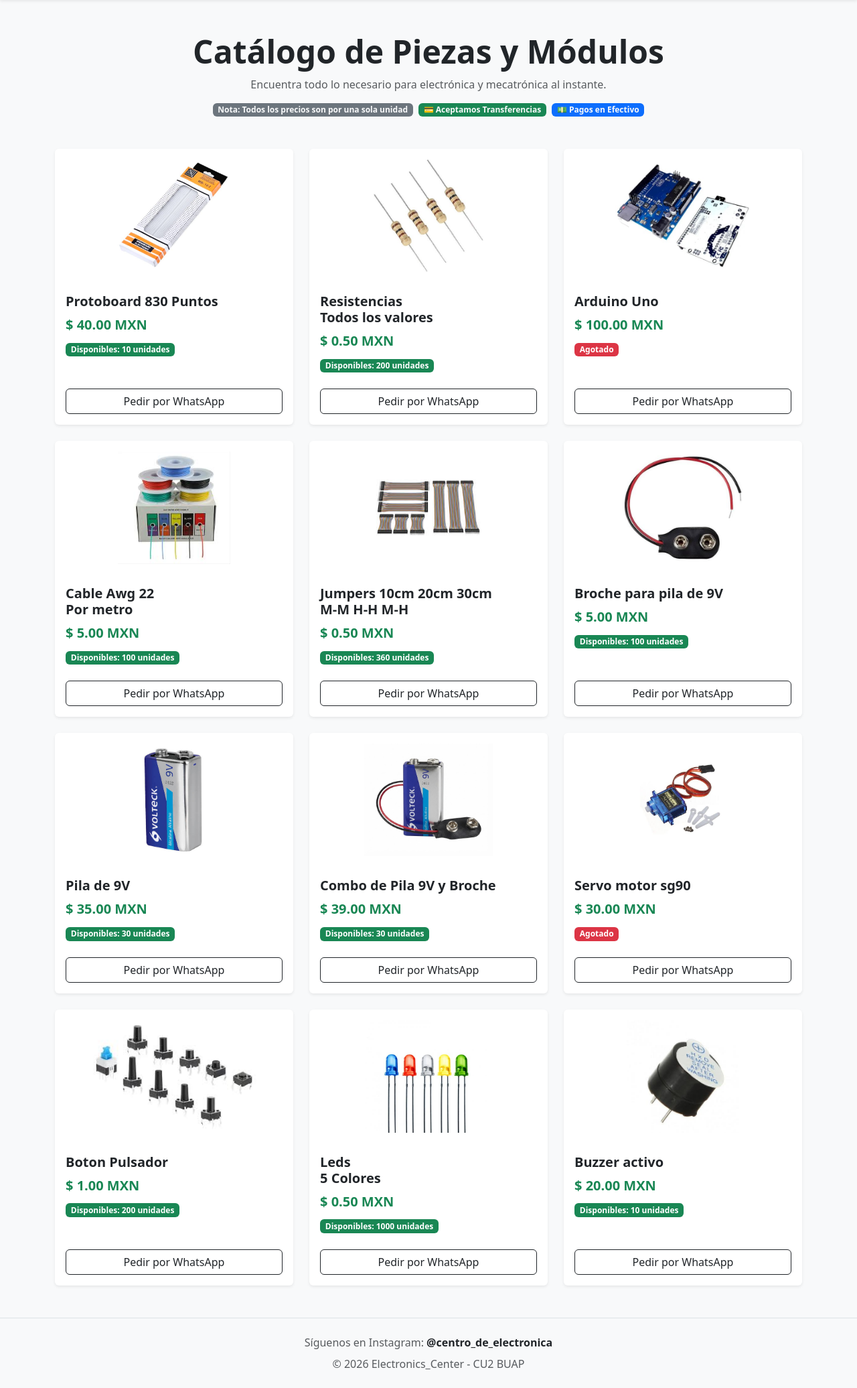
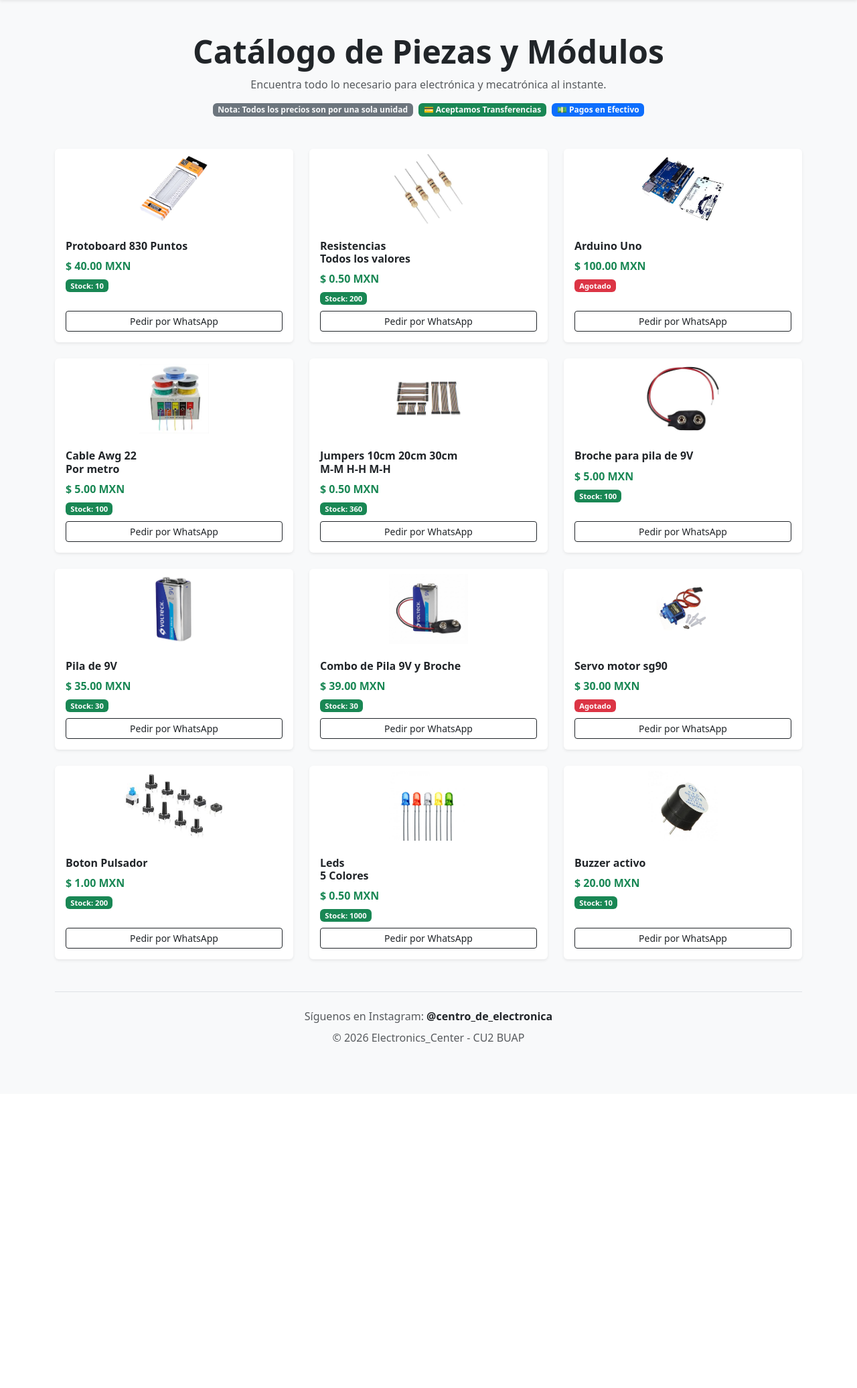
Before and after one commit to Polarix-lab/Electronics_Center, a Flask app: page / in a window 1280 px wide. Shown: the part 50-2122 px from the top of the page at 67% size. After the commit the page ends 1608 px from the top, so only its background shows below. Run offline with Flask 3, Linux system fonts and the light colour scheme.

Commit message:
Update index.html

```diff
--- a/templates/index.html
+++ b/templates/index.html
@@ -26,25 +26,25 @@
             </div>
         </div>
 
-        <div class="row row-cols-1 row-cols-md-3 g-4">
+        <div class="row row-cols-2 row-cols-md-3 g-2 g-md-4">
             {% for pieza in piezas %}
             <div class="col">
                 <div class="card h-100 shadow-sm border-0">
-                    <img src="{{ url_for('static', filename=pieza.imagen) }}" class="card-img-top p-3" alt="{{ pieza.nombre }}" style="height: 200px; object-fit: contain;">
+                    <img src="{{ url_for('static', filename=pieza.imagen) }}" class="card-img-top p-2" alt="{{ pieza.nombre }}" style="height: 120px; object-fit: contain;">
 
-                    <div class="card-body d-flex flex-column">
-                        <h5 class="card-title fw-bold">{{ pieza.nombre | safe }}</h5>
-                        <p class="text-success fw-bold fs-5 mb-2">$ {{ "%.2f"|format(pieza.precio) }} MXN</p>
+                    <div class="card-body d-flex flex-column p-2 p-md-3">
+                        <h6 class="card-title fw-bold fs-6">{{ pieza.nombre | safe }}</h6>
+                        <p class="text-success fw-bold fs-6 mb-1">$ {{ "%.2f"|format(pieza.precio) }} MXN</p>
 
-                        <p class="card-text mb-4">
+                        <p class="card-text mb-2">
                             {% if pieza.stock > 0 %}
-                                <span class="badge bg-success">Disponibles: {{ pieza.stock }} unidades</span>
+                                <span class="badge bg-success" style="font-size: 0.7rem;">Stock: {{ pieza.stock }}</span>
                             {% else %}
-                                <span class="badge bg-danger">Agotado</span>
+                                <span class="badge bg-danger" style="font-size: 0.7rem;">Agotado</span>
                             {% endif %}
                         </p>
 
-                        <a href="https://wa.me/5212221190658?text=Hola,%20me%20interesa%20comprar%20el%20producto:%20{{ pieza.nombre | replace('<br>', ' ') }}" target="_blank" class="mt-auto btn btn-outline-dark w-100">
+                        <a href="https://wa.me/5212221190658?text=Hola,%20me%20interesa%20comprar%20el%20producto:%20{{ pieza.nombre | replace('<br>', ' ') }}" target="_blank" class="mt-auto btn btn-outline-dark btn-sm w-100">
                             Pedir por WhatsApp
                         </a>
                     </div>
@@ -52,7 +52,6 @@
             </div>
             {% endfor %}
         </div>
-    </div>
 
     <footer class="text-center py-4 text-muted border-top mt-5">
         <div class="container">
```
